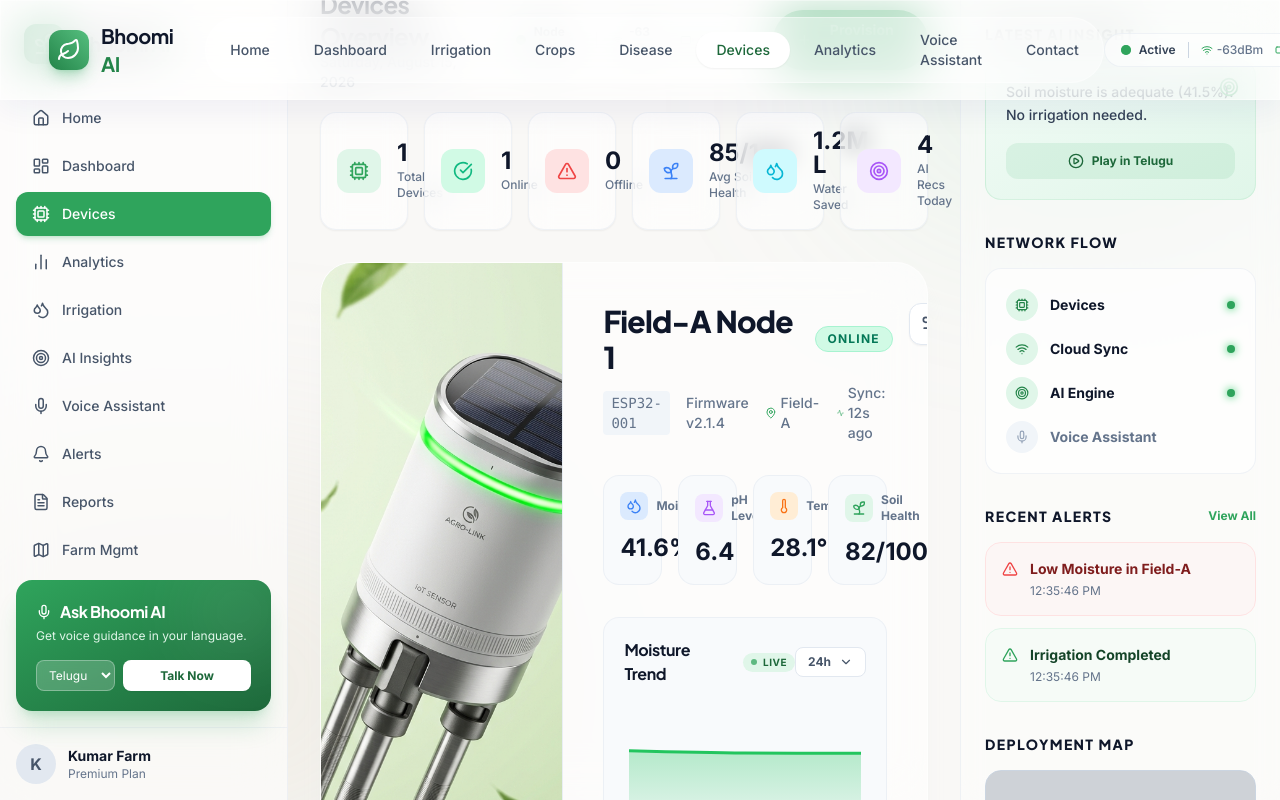
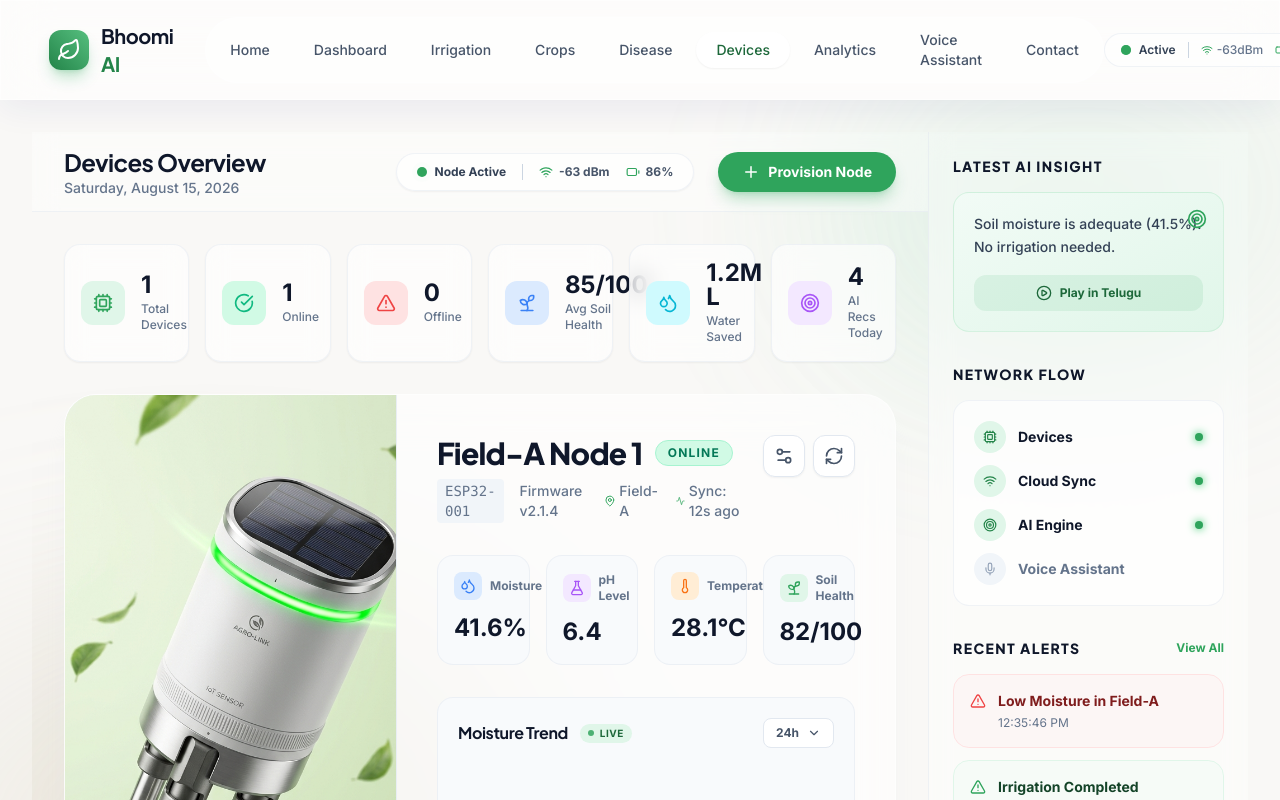
Before and after one commit to Dhananjay2305/Bhoomi-AI, a React (Vite) app: page /devices in a window 1280 px wide. Shown: the top 800 px of the page. Built offline with nearby package versions, Linux system fonts and the light colour scheme; grey boxes are pictures that could not be loaded.

Commit message:
Remove redundant left sidebar from devices page

```diff
--- a/src/pages/DeviceManagement.tsx
+++ b/src/pages/DeviceManagement.tsx
@@ -1,9 +1,8 @@
 import { useState } from 'react';
 import { useBhoomiData } from '../contexts/MockDataProvider';
 import {
-  Home, LayoutDashboard, Cpu, BarChart2, Mic, Bell, FileText, Settings, HelpCircle,
-  Plus, Wifi, Battery, MapPin, Activity, Droplets, Thermometer, FlaskConical, Sprout,
-  RefreshCw, Settings2, ChevronDown, CheckCircle, AlertTriangle, PlayCircle, Map, Target
+  Cpu, Mic, Plus, Wifi, Battery, MapPin, Activity, Droplets, Thermometer, FlaskConical, Sprout,
+  RefreshCw, Settings2, ChevronDown, CheckCircle, AlertTriangle, PlayCircle, Target
 } from 'lucide-react';
 import { motion } from 'framer-motion';
 import { AreaChart, Area, ResponsiveContainer, Tooltip } from 'recharts';
@@ -25,77 +24,15 @@ export default function DeviceManagement() {
     { label: 'AI Recs Today', value: '4', icon: Target, color: 'text-purple-500', bg: 'bg-purple-100 dark:bg-purple-900/30' },
   ];
 
-  const sidebarNav = [
-    { label: 'Home', icon: Home, active: false },
-    { label: 'Dashboard', icon: LayoutDashboard, active: false },
-    { label: 'Devices', icon: Cpu, active: true },
-    { label: 'Analytics', icon: BarChart2, active: false },
-    { label: 'Irrigation', icon: Droplets, active: false },
-    { label: 'AI Insights', icon: Target, active: false },
-    { label: 'Voice Assistant', icon: Mic, active: false },
-    { label: 'Alerts', icon: Bell, active: false },
-    { label: 'Reports', icon: FileText, active: false },
-    { label: 'Farm Mgmt', icon: Map, active: false },
-    { label: 'Settings', icon: Settings, active: false },
-    { label: 'Help & Support', icon: HelpCircle, active: false },
-  ];
+  // Removed sidebarNav
 
   return (
-    <div className="flex flex-col lg:flex-row min-h-screen lg:h-screen bg-earth-50 dark:bg-bhoomi-950 lg:overflow-hidden font-sans relative lg:fixed lg:inset-0 lg:z-40">
+    <div className="flex flex-col lg:flex-row min-h-screen lg:h-screen bg-transparent lg:overflow-hidden font-sans relative">
       {/* Dynamic Background */}
       <div className="absolute inset-0 overflow-hidden pointer-events-none z-0">
         <div className="absolute top-[-10%] right-[-5%] w-[40%] h-[40%] rounded-full bg-bhoomi-300/10 dark:bg-bhoomi-900/20 blur-[100px] animate-blob"></div>
         <div className="absolute bottom-[-10%] left-[-10%] w-[50%] h-[50%] rounded-full bg-earth-300/20 dark:bg-earth-800/10 blur-[120px] animate-blob animation-delay-2000"></div>
       </div>
-
-      {/* Left Sidebar */}
-      <aside className="w-72 border-r border-slate-200/50 dark:border-slate-800/50 bg-white/60 dark:bg-slate-900/60 backdrop-blur-xl flex flex-col z-10 hidden lg:flex relative">
-        <div className="p-6 flex items-center gap-3">
-          <div className="bg-gradient-to-tr from-bhoomi-600 to-bhoomi-400 p-2 rounded-xl text-white shadow-lg shadow-bhoomi-500/30">
-            <Sprout size={24} />
-          </div>
-          <span className="text-xl font-bold tracking-tight text-slate-900 dark:text-white font-display">
-            Bhoomi <span className="text-bhoomi-600 dark:text-bhoomi-400">AI</span>
-          </span>
-        </div>
-
-        <div className="flex-1 overflow-y-auto px-4 py-2 space-y-1 custom-scrollbar">
-          {sidebarNav.map((item, i) => (
-            <button key={i} className={`w-full flex items-center gap-3 px-4 py-3 rounded-xl text-sm font-medium transition-all ${item.active ? 'bg-bhoomi-500 text-white shadow-md shadow-bhoomi-500/20' : 'text-slate-600 dark:text-slate-400 hover:bg-white/50 dark:hover:bg-slate-800/50 hover:text-slate-900 dark:hover:text-white'}`}>
-              <item.icon size={18} />
-              {item.label}
-            </button>
-          ))}
-        </div>
-
-        <div className="p-4">
-          <div className="bg-gradient-to-br from-bhoomi-500 to-bhoomi-700 p-5 rounded-2xl text-white relative overflow-hidden shadow-xl shadow-bhoomi-500/20 group">
-            <div className="absolute -right-4 -top-4 w-24 h-24 bg-white/10 rounded-full blur-2xl group-hover:bg-white/20 transition-all"></div>
-            <h4 className="font-bold mb-1 flex items-center gap-2"><Mic size={16} /> Ask Bhoomi AI</h4>
-            <p className="text-xs text-bhoomi-100 mb-4">Get voice guidance in your language.</p>
-            <div className="flex gap-2 relative z-10">
-              <select className="bg-white/20 border border-white/30 rounded-lg text-xs px-2 py-1.5 outline-none backdrop-blur-sm cursor-pointer text-white">
-                <option value="te" className="text-slate-900">Telugu</option>
-                <option value="hi" className="text-slate-900">Hindi</option>
-                <option value="en" className="text-slate-900">English</option>
-              </select>
-              <button className="flex-1 bg-white text-bhoomi-700 font-bold text-xs rounded-lg py-1.5 hover:bg-bhoomi-50 transition-colors shadow-sm">Talk Now</button>
-            </div>
-          </div>
-        </div>
-
-        <div className="p-4 border-t border-slate-200/50 dark:border-slate-800/50">
-          <div className="flex items-center gap-3">
-            <div className="w-10 h-10 rounded-full bg-slate-200 dark:bg-slate-700 flex items-center justify-center text-slate-600 dark:text-slate-300 font-bold">
-              K
-            </div>
-            <div>
-              <p className="text-sm font-bold text-slate-900 dark:text-white">Kumar Farm</p>
-              <p className="text-xs text-slate-500 dark:text-slate-400">Premium Plan</p>
-            </div>
-          </div>
-        </div>
-      </aside>
 
       {/* Main Column */}
       <main className="flex-1 flex flex-col h-full lg:overflow-hidden z-10 w-full">
```
